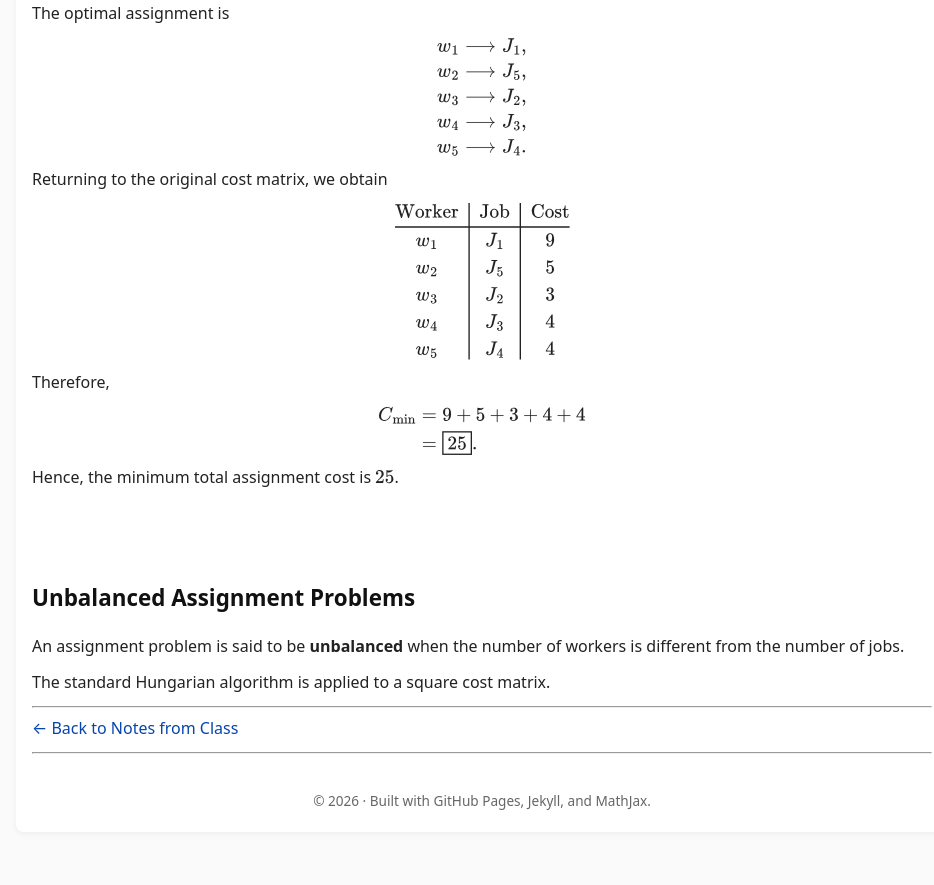
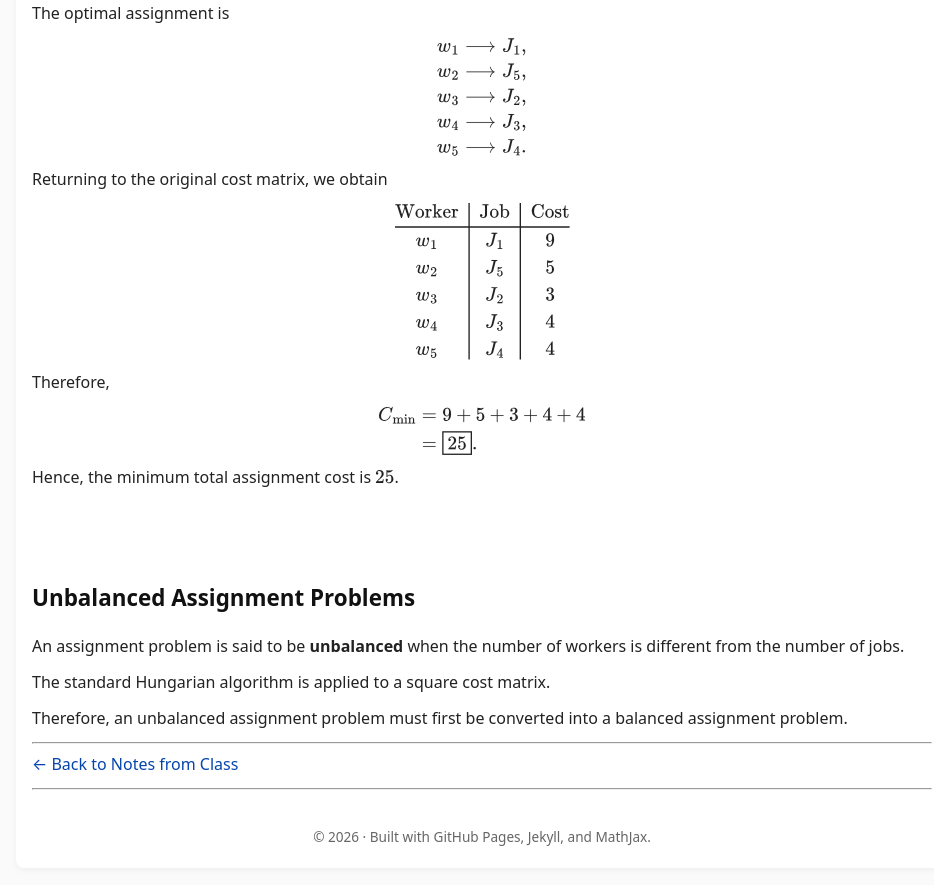
Before and after one commit to SaleemKamaludin/SaleemKamaludin.github.io, a Jekyll site: the page built from courses/math-2276/notes-from-class/supplementary-lecture-6/index.md, in a window 1280 px wide and 900 px high, scrolled down 8963 px. Shown: the top 885 px of the window, without its empty margins (158-1092 px from the left). Built offline with Jekyll 4.4.1, drawn with Linux system fonts in a browser that asks for light colours; before the commit the page ends 9827 px from its top, so only the background shows below that.

Commit message:
Add balancing requirement for unbalanced assignment problems

```diff
--- a/courses/math-2276/notes-from-class/supplementary-lecture-6/index.md
+++ b/courses/math-2276/notes-from-class/supplementary-lecture-6/index.md
@@ -1476,6 +1476,15 @@ C_{\min}
 
 </div>
 
+<div id="unbalanced-assignment-problems-balancing-requirement">
+
+  <p>
+    Therefore, an unbalanced assignment problem must
+    first be converted into a balanced assignment problem.
+  </p>
+
+</div>
+
 
 
 <hr>
```
